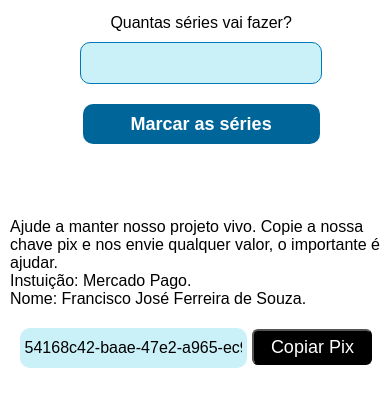
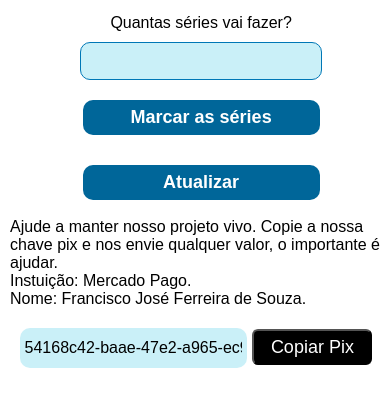
Before and after one commit to Jose-souza-dev/Pypi-ACT, a plain HTML site: page index.html in a window 390 px wide. Shown: the part 178-584 px from the top of the page. Drawn offline with Linux system fonts and the light colour scheme.

Commit message:
Noco botão

```diff
--- a/index.html
+++ b/index.html
@@ -18,13 +18,18 @@
             <!-- Caixa de entrada para o número -->
              <br> <br>
         Quantas séries vai fazer?
+
             <input type="number" id="numberInput" placeholder="">
             <!-- Botão para converter o valor em checkboxes -->
             <button id="convertButton">Marcar as séries</button>
+
             <!-- Div onde os checkboxes serão adicionados -->
             <div id="checkboxContainer">
             </div>
-        <br><br><br>
+
+            <button onclick="window.location.reload()" id="clear">Atualizar</button>
+
+        <br>
         <p>Ajude a manter nosso projeto vivo. Copie a nossa chave pix
             e nos envie qualquer valor, o importante é ajudar. <br>
             Instuição: Mercado Pago. <br>
--- a/mini-style.css
+++ b/mini-style.css
@@ -5,7 +5,7 @@
     }
     main{
         width: 98%;
-        height: 100vh;
+        height: 640px;
         background-color: #fff;
         padding:5px;
         margin: 0  5px;
@@ -135,6 +135,20 @@
     border-radius: 10px;
     }
 
+    button#clear{
+        width: 62%;
+        height: 40px;
+        margin: 10px 9% 0 9%;
+        padding: 2px;
+        background-color: #069;
+        color: #fff;
+        font-weight: bolder;
+        font-size: 18px;
+        border: none;
+        border-radius: 10px;
+        }
+
+
     div#checkboxContainer{
         display: flex;
         flex-direction: row;
```
Also changed, not shown: g1.png (added), logopypiact-medio.png, logopypiact.png. Lines whose indentation alone changed are shown as unchanged.
